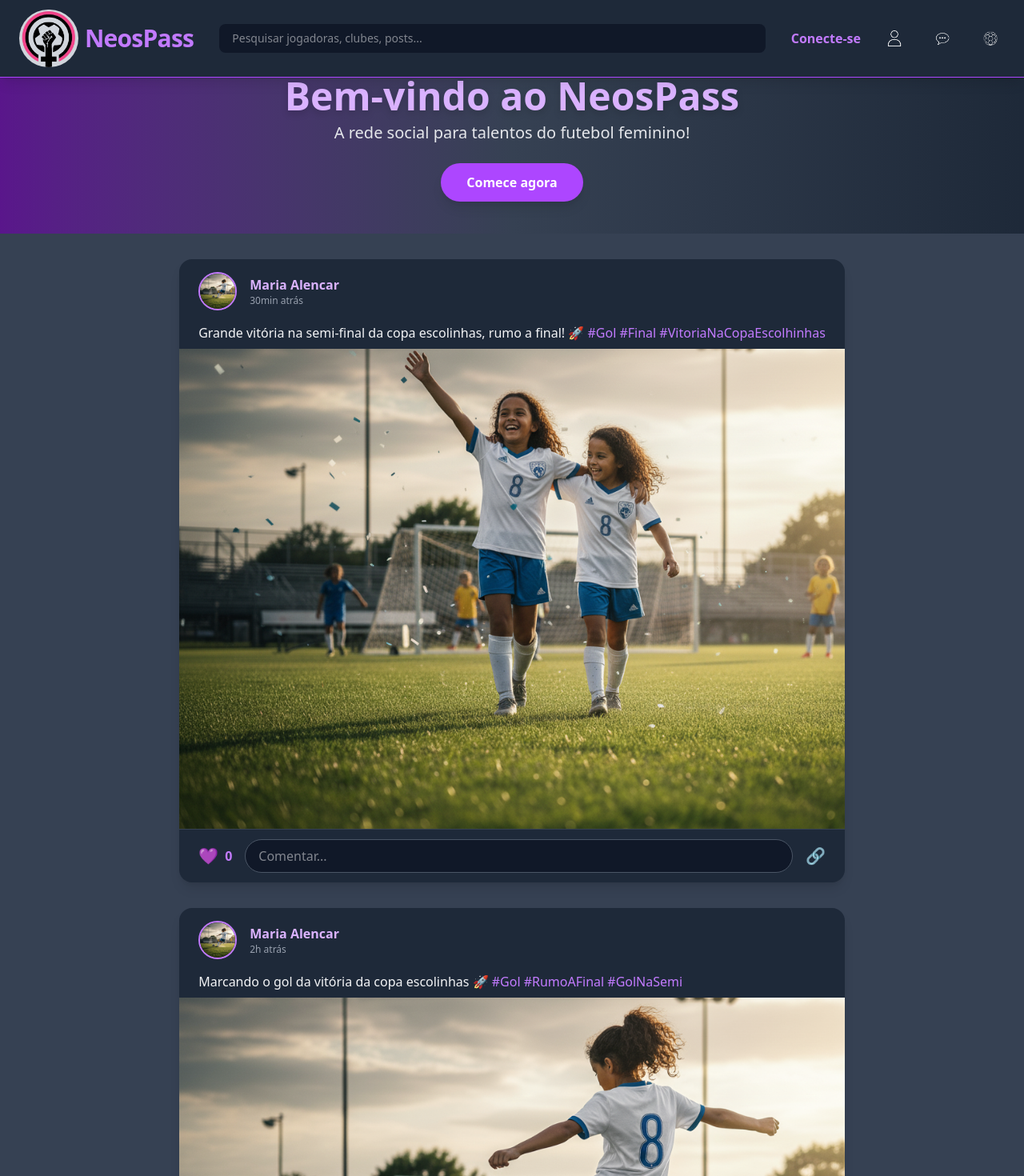
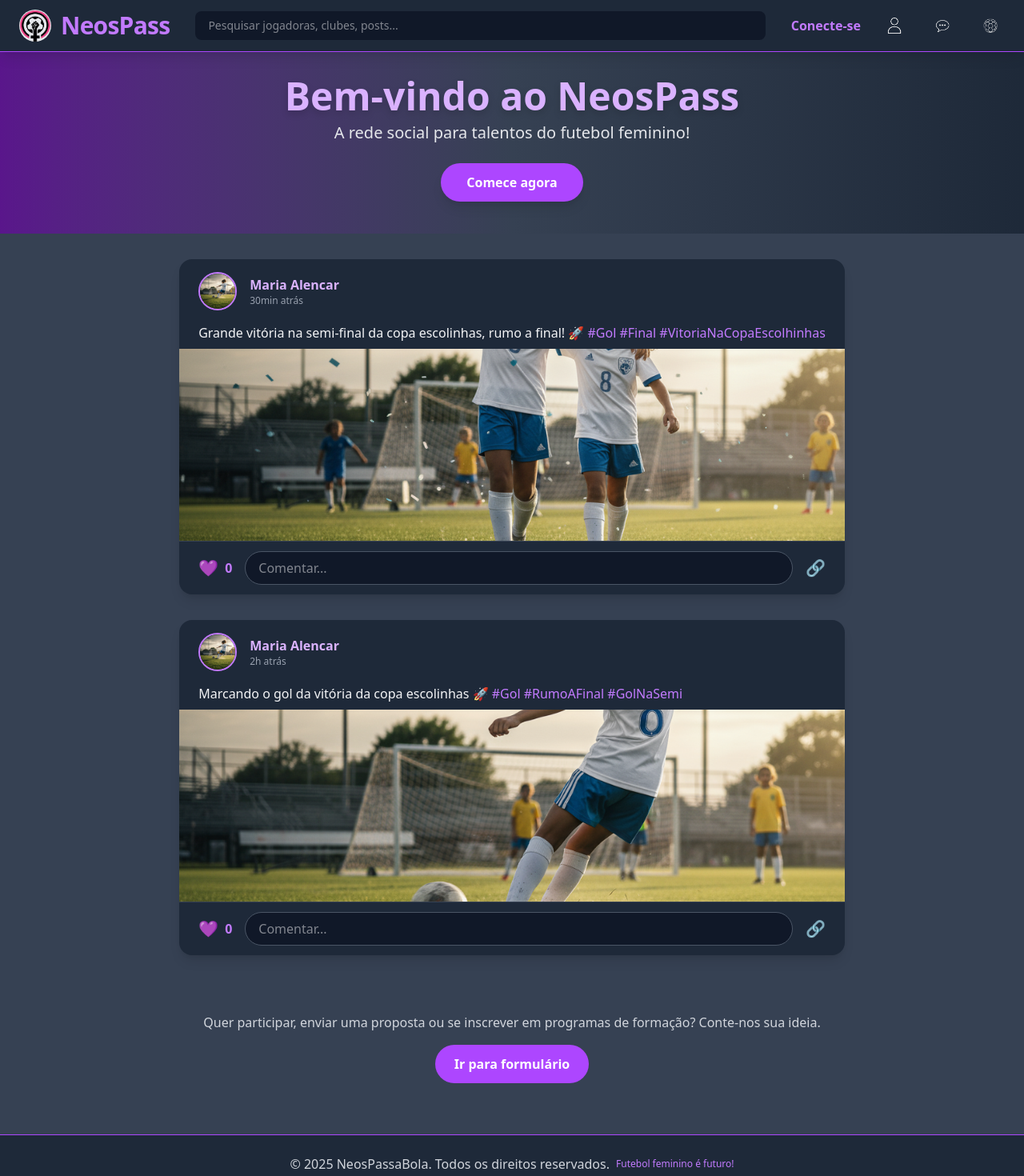
Before and after one commit to Neos-fiap/NeosPassaBola, a React (Vite) app: page / in a window 1280 px wide. Shown: the top 1470 px of the page at 80% size. Built offline with nearby package versions, Linux system fonts and the light colour scheme.

Commit message:
adicionando formulario

```diff
--- a/src/pages/home.jsx
+++ b/src/pages/home.jsx
@@ -1,3 +1,4 @@
+// ...existing code...
 import { useState } from "react";
 import { Link } from "react-router-dom";
 import iconeAdd from "../assets/imagem_icone_semfundo_add.png";
@@ -5,7 +6,7 @@ import profiGolPerna from "../assets/profi_gol_perna.png";
 import garinhasVitoria from "../assets/garinhas_vitoria.png";
 import garotinhaGolFalta from "../assets/garotinha_gol_falta.png";
 import iconeChat from "../assets/icone_conversa.png";
-import iconeBola from "../assets/imagem_bola_icone.png"; // Adicione o ícone de bola na pasta assets
+import iconeBola from "../assets/imagem_bola_icone.png";
 import logoPassaBola from "../assets/logo_passabola.png";
 
 export default function HomePage() {
@@ -16,21 +17,22 @@ export default function HomePage() {
   const handleLike = (index) => {
     setLikes((prev) => {
       const updated = [...prev];
-      updated[index] += 1;
+      updated[index] = (updated[index] || 0) + 1;
       return updated;
     });
   };
 
   return (
-    <div className="min-h-screen bg-gray-700 flex flex-col font-sans">
+    <div className="min-h-screen bg-gray-700 flex flex-col font-sans text-white">
       {/* Navbar */}
       <nav className="fixed top-0 left-0 w-full bg-gray-800 border-b border-purple-500 shadow-lg z-50">
         <div className="max-w-7xl mx-auto px-6 py-3 flex items-center justify-between">
           {/* Logo */}
-          <div className="flex items-center gap-2">
-            <img src={logoPassaBola} alt="logo_passabola" className="h-18 bg-gray-300 rounded-full bg-cover " />
+          <div className="flex items-center gap-3">
+            <img src={logoPassaBola} alt="logo_passabola" className="h-10 w-10 rounded-full object-cover bg-gray-200" />
             <span className="text-3xl font-extrabold text-purple-400 tracking-tight">NeosPass</span>
           </div>
+
           {/* Search */}
           <div className="hidden md:flex flex-1 mx-8">
             <input
@@ -39,21 +41,16 @@ export default function HomePage() {
               className="w-full bg-gray-900 text-gray-100 rounded-lg px-4 py-2 text-sm outline-none focus:ring-2 focus:ring-purple-400 transition"
             />
           </div>
+
           {/* Menu */}
           <div className="flex items-center gap-6">
-            <Link
-              to="/login"
-              className="font-bold text-purple-400 hover:text-purple-300 transition"
-            >
-              Conecte-se
-            </Link>
+            <Link to="/login" className="font-bold text-purple-400 hover:text-purple-300 transition">Conecte-se</Link>
             <Link to="/perfil" title="Perfil">
               <img src={iconeAdd} className="h-9 w-9 rounded-full hover:scale-110 transition" alt="Perfil" />
             </Link>
             <Link to="/talk" title="Mensagens">
               <img src={iconeChat} className="h-9 w-9 rounded-full hover:scale-110 transition" alt="Mensagens" />
             </Link>
-            {/* Ícone bola de futebol à direita da barra */}
             <Link to="/jogos" title="Jogos">
               <img src={iconeBola} className="h-9 w-9 rounded-full hover:scale-110 transition" alt="Jogos" />
             </Link>
@@ -65,10 +62,7 @@ export default function HomePage() {
       <section className="pt-24 pb-10 bg-gradient-to-r from-purple-900 via-gray-700 to-gray-800 text-center">
         <h1 className="text-4xl md:text-5xl font-extrabold text-purple-300 mb-2 drop-shadow-lg">Bem-vindo ao NeosPass</h1>
         <p className="text-lg md:text-xl text-gray-200 mb-6">A rede social para talentos do futebol feminino!</p>
-        <Link
-          to="/login"
-          className="inline-block bg-purple-500 text-white font-bold px-8 py-3 rounded-full shadow-lg hover:bg-purple-400 transition"
-        >
+        <Link to="/login" className="inline-block bg-purple-500 text-white font-bold px-8 py-3 rounded-full shadow-lg hover:bg-purple-400 transition">
           Comece agora
         </Link>
       </section>
@@ -87,7 +81,7 @@ export default function HomePage() {
           <p className="px-6 pb-2 text-gray-100 text-base">
             Grande vitória na semi-final da copa escolinhas, rumo a final! 🚀 <span className="text-purple-400">#Gol #Final #VitoriaNaCopaEscolhinhas</span>
           </p>
-          <img src={garinhasVitoria} alt="Post" className="w-full h-150 object-cover" />
+          <img src={garinhasVitoria} alt="Post" className="w-full h-60 object-cover" />
           <div className="flex items-center justify-between px-6 py-3 border-t border-gray-700">
             <button
               className="flex items-center gap-2 text-purple-400 hover:text-purple-300 text-xl"
@@ -99,6 +93,7 @@ export default function HomePage() {
             <button className="text-purple-400 hover:text-purple-300 text-xl">🔗</button>
           </div>
         </div>
+
         {/* Post 2 */}
         <div className="bg-gray-800 rounded-2xl shadow-lg overflow-hidden">
           <div className="flex items-center gap-4 px-6 py-4">
@@ -111,7 +106,7 @@ export default function HomePage() {
           <p className="px-6 pb-2 text-gray-100 text-base">
             Marcando o gol da vitória da copa escolinhas 🚀 <span className="text-purple-400">#Gol #RumoAFinal #GolNaSemi</span>
           </p>
-          <img src={garotinhaGolFalta} alt="Post" className="w-full h-150 object-cover" />
+          <img src={garotinhaGolFalta} alt="Post" className="w-full h-60 object-cover" />
           <div className="flex items-center justify-between px-6 py-3 border-t border-gray-700">
             <button
               className="flex items-center gap-2 text-purple-400 hover:text-purple-300 text-xl"
@@ -125,8 +120,18 @@ export default function HomePage() {
         </div>
       </main>
 
+      {/* CTA final - leva ao formulário */}
+      <section className="max-w-4xl mx-auto px-4 py-10 text-center">
+        <p className="text-gray-300 mb-4">
+          Quer participar, enviar uma proposta ou se inscrever em programas de formação? Conte-nos sua ideia.
+        </p>
+        <Link to="/formulario" className="inline-block bg-purple-500 text-white px-6 py-3 rounded-full font-bold hover:bg-purple-400 transition">
+          Ir para formulário
+        </Link>
+      </section>
+
       {/* Footer */}
-      <footer className="w-full bg-gray-800 text-center py-6 mt-10 text-gray-300 border-t border-purple-500">
+      <footer className="w-full bg-gray-800 text-center py-6 mt-6 text-gray-300 border-t border-purple-500">
         <div className="flex flex-col md:flex-row items-center justify-center gap-2">
           <span>© 2025 NeosPassaBola. Todos os direitos reservados.</span>
           <span className="text-xs text-purple-400">Futebol feminino é futuro!</span>
@@ -135,3 +140,4 @@ export default function HomePage() {
     </div>
   );
 }
+// ...existing code...
```
Also changed, not shown: src/pages/dashboard.jsx (added), src/pages/formulario.jsx (added).
